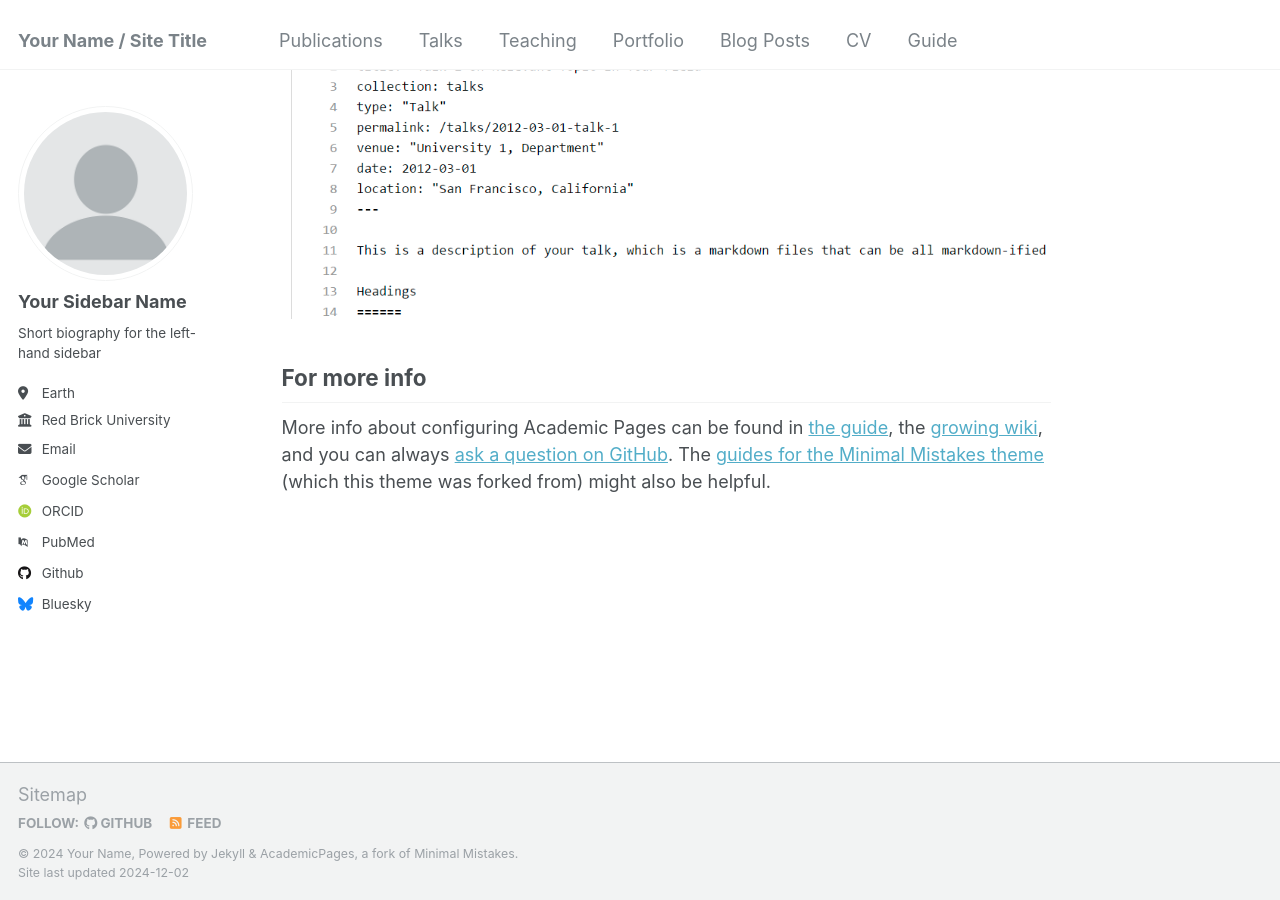
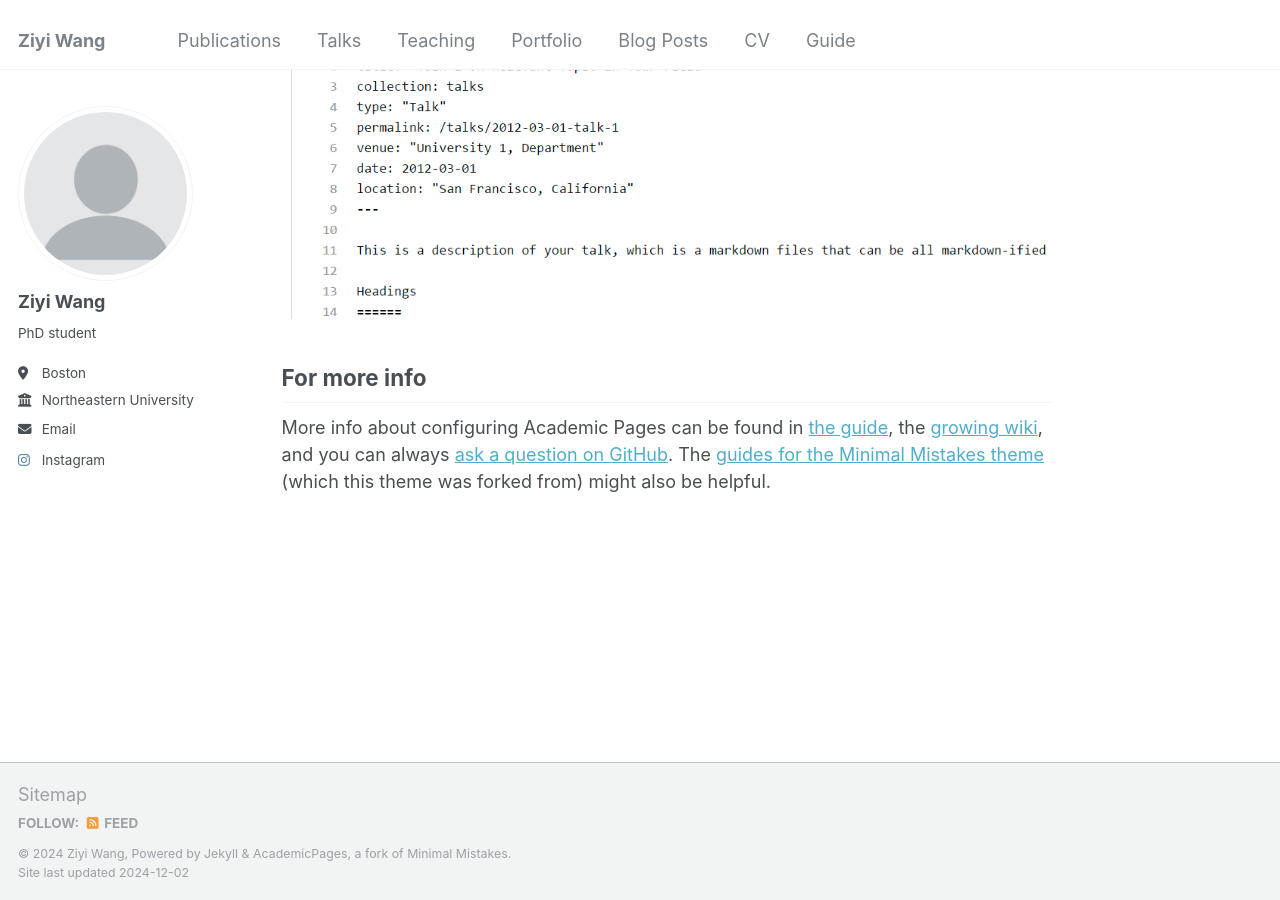
Before and after one commit to Ziyiii0-0/Ziyiii0-0.github.io, a Jekyll site: the page built from _pages/about.md, in a window 1280 px wide and 900 px high, scrolled down 2643 px. Built offline with Jekyll 4.4.1, drawn with Linux system fonts in a browser that asks for light colours; some web fonts are replaced.

Commit message:
Update _config.yml

```diff
--- a/_config.yml
+++ b/_config.yml
@@ -8,13 +8,13 @@
 
 # Basic Site Settings
 locale                   : "en-US"
-title                    : "Your Name / Site Title"
+title                    : "Ziyi Wang"
 title_separator          : "-"
-name                     : &name "Your Name"
+name                     : &name "Ziyi Wang"
 description              : &description "personal description"
-url                      : https://academicpages.github.io # the base hostname & protocol for your site e.g. "https://[your GitHub username].github.io"
+url                      : "https://ziyiii0-0.github.io"
 baseurl                  : "" # the subpath of your site, e.g. "/blog"
-repository               : "academicpages/academicpages.github.io"
+repository               : "Ziyiii0-0/Ziyiii0-0.github.io"
 
 # Site Author - The following control what appear as part of the author content on the side bar.
 #               If a field is blank the icon and link will not appear, otherwise it will be shown.
@@ -22,21 +22,21 @@ repository               : "academicpages/academicpages.github.io"
 author:
   # Biographic information
   avatar           : "profile.png"
-  name             : "Your Sidebar Name"
+  name             : "Ziyi Wang"
   pronouns         : # example: "she/her"
-  bio              : "Short biography for the left-hand sidebar"
-  location         : "Earth"
-  employer         : "Red Brick University"
+  bio              : "PhD student"
+  location         : "Boston"
+  employer         : "Northeastern University"
   uri              : # URL
-  email            : "none@example.org"
+  email            : "wang.ziyi19@northeastern.edu"
 
   # Academic websites
   arxiv            : # URL - Update with the correct link to your profile
-  googlescholar    : "https://scholar.google.com/citations?user=PS_CX0AAAAAJ"
+  googlescholar    : #"https://scholar.google.com/citations?user=ZAq3NbUAAAAJ&hl=en"
   impactstory      : # URL
-  orcid            : "http://orcid.org/yourorcidurl"
+  orcid            : #"http://orcid.org/yourorcidurl"
   semantic         : # URL
-  pubmed           : "https://www.ncbi.nlm.nih.gov/pubmed/?term=john+snow"
+  pubmed           : #
   researchgate     : # URL
   scopus           : # URL
 
@@ -44,19 +44,19 @@ author:
   bitbucket        : # Username - Update with your username on the site
   codepen          : # Username
   dribbble         : # Username
-  github           : "academicpages"
+  github           : #"academicpages"
   kaggle           : # Username
   stackoverflow    : # User number or user number and name (i.e., use "1" or "1/jeff-atwood")
 
   # Social media
-  bluesky          : "bsky.app" # Replace this with you Bluesky username
+  bluesky          : #"bsky.app" # Replace this with you Bluesky username
   facebook         : # Username
   flickr           : # Username
   foursquare       : # Username
   goodreads        : # Username
   google_plus      : # Username
   keybase          : # Username
-  instagram        : # Username
+  instagram        : ziyi.i.i
   lastfm           : # Username
   linkedin         : # Username
   mastodon         : # URL
```
